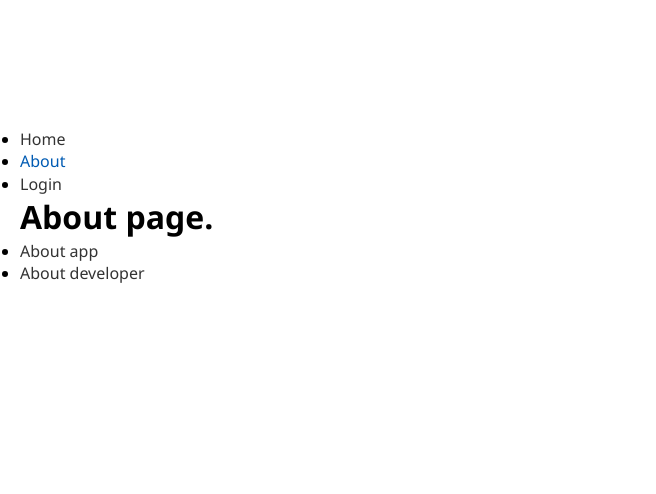
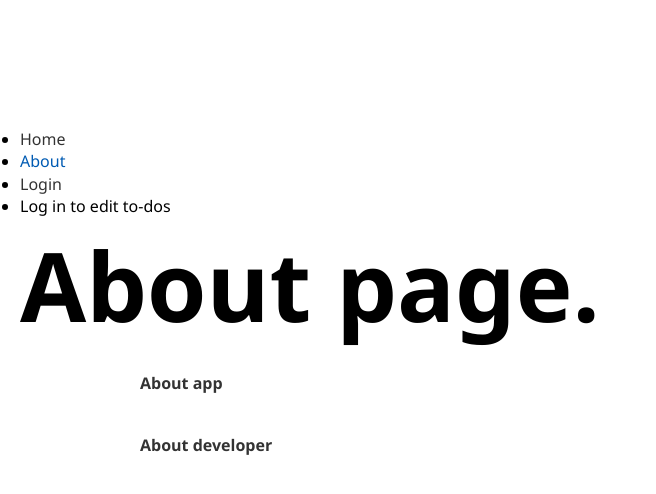
Before and after one commit to baqar-abbas/react-todo-app, a React (Vite) app: page /about in a window 1280 px wide. Shown: the top 494 px of the page, without its empty margins (0-656 px from the left). Built offline with nearby package versions, Linux system fonts and the light colour scheme.

Commit message:
Limit feayures access to edit functionality and store user login state to local storage

```diff
--- a/src/App.css
+++ b/src/App.css
@@ -123,3 +123,48 @@ a {
 .active {
   color: #005bb3;
 }
+
+/* About route
+========================*/
+.about {
+  max-width: 1000px;
+  margin: 0 auto;
+}
+
+.about_list {
+  list-style: none;
+}
+
+.about_list a {
+  padding: 20px 0;
+  display: inline-block;
+  text-decoration: none;
+  font-weight: bold;
+}
+
+.about_list a:hover {
+  color: #005bb3;
+}
+
+.main_content {
+  max-width: 650px;
+}
+.main_content h2 {
+  margin-bottom: 15px;
+  line-height: 30px;
+  font-size: 26px;
+}
+.main_content p {
+  line-height: 25px;
+}
+
+/* Media Queries */
+@media screen and (min-width: 480px) {
+  div.wrapper h1 {
+    font-size: 6rem;
+  }
+  .about {
+    display: grid;
+    grid-template-columns: 200px minmax(0, 1fr);
+  }
+}
--- a/src/components/Navbar.jsx
+++ b/src/components/Navbar.jsx
@@ -49,6 +49,11 @@ const Navbar = () => {
                 </React.Fragment>
                 );
             })}
+            {!user && (
+                      <li className="log-in">
+                      <span>Log in to edit to-dos</span>
+                    </li>
+            )}
         </ul>
     </nav>
     {user && (
--- a/src/components/TodoItem.jsx
+++ b/src/components/TodoItem.jsx
@@ -4,6 +4,7 @@ import { useState, useRef } from "react";
 import { FaTrash } from "react-icons/fa";
 import { AiFillEdit } from "react-icons/ai";
 import { useTodosStore } from '../store'
+import { useAuthContext } from "../context/AuthContext";
 
 const TodoItem = ({itemProp}) => {
   const [editing, setEditing] = useState(false);
@@ -12,6 +13,7 @@ const TodoItem = ({itemProp}) => {
   const handleChange = useTodosStore((state) => state.handleChange);
   const delTodo = useTodosStore((state) => state.delTodo);
   const setUpdate = useTodosStore((state) => state.setUpdate);
+  const {user} = useAuthContext();
 
   const completedStyle = {
     fontStyle: 'italic',
@@ -48,9 +50,11 @@ const TodoItem = ({itemProp}) => {
       checked={itemProp.completed}
       onChange={()=> handleChange(itemProp.id)}
       />
-      <button onClick={handleEditing}>
+      {user && (
+        <button onClick={handleEditing}>
       <AiFillEdit style={{ color: "#5e5e5e", fontSize: "16px" }} />
         </button>
+      )}
       <button onClick={() => delTodo(itemProp.id)}>
       <FaTrash style={{ color: "#5e5e5e", fontSize: "16px" }} />
         </button>
--- a/src/context/AuthContext.jsx
+++ b/src/context/AuthContext.jsx
@@ -1,10 +1,21 @@
 /* eslint-disable */
-import {useState, createContext, useContext} from "react";
+import {useState, createContext, useContext, useEffect} from "react";
 
 const AuthContext = createContext(null);
 
 export const AuthProvider = ({ children}) => {
-    const [user, setUser] = useState('');
+    const [user, setUser] = useState(getUsername());
+    function getUsername() {
+        const temp = localStorage.getItem("username");
+        const savedUsername = JSON.parse(temp);
+        return savedUsername || '';
+    }
+
+    useEffect(() => {
+        const temp = JSON.stringify(user);
+        localStorage.setItem("username", temp);
+    }, [user]);
+
     const login = (username) => {
         setUser(username);
     }
```
